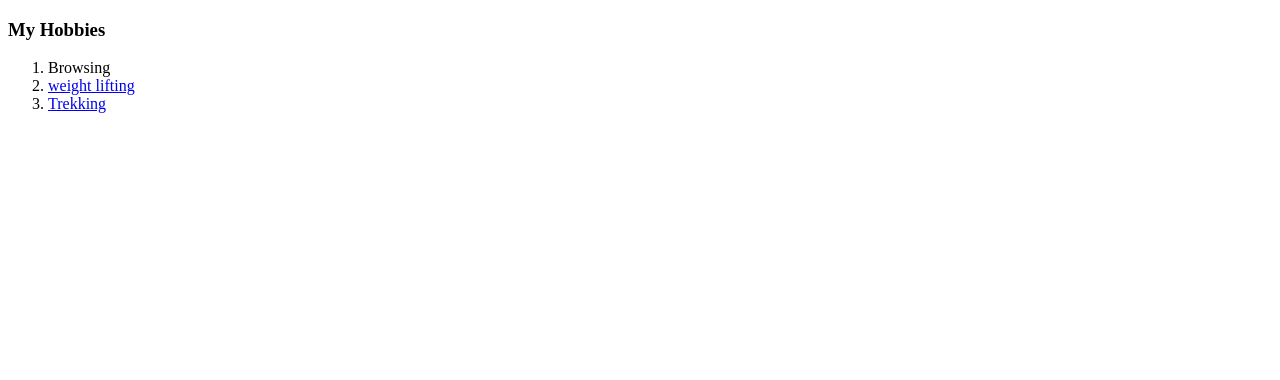
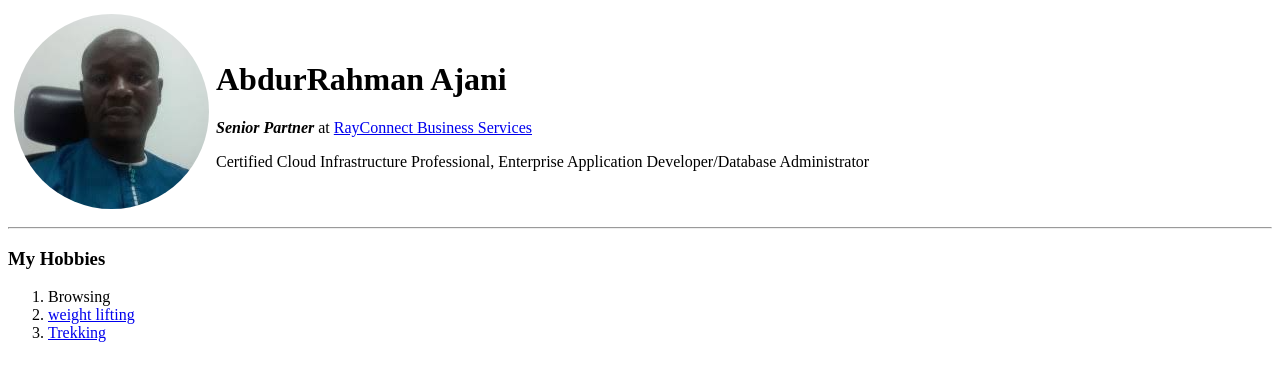
Before and after one commit to oloyeajani/cv, a plain HTML site: page hobbies.html in a window 1280 px wide. Drawn offline with Linux system fonts and the light colour scheme.

Commit message:
Add files via upload

```diff
--- a/hobbies.html
+++ b/hobbies.html
@@ -5,6 +5,17 @@
     <title>My Hobbies</title>
   </head>
   <body>
+    <table cellspacing="5">
+     <tr>
+      <td><img src="images/profile.png" alt="Abdulrahman's photo"></td>
+      <td>
+        <h1>AbdurRahman Ajani</h1>
+        <p><em><strong>Senior Partner</strong></em> at <a href="http://RayConnectBS.com">RayConnect Business Services</a></p>
+        <p>Certified Cloud Infrastructure Professional, Enterprise Application Developer/Database Administrator</p>
+      </td>
+     </tr>
+    </table>
+	<hr>
     <h3>My Hobbies</h3>
     <ol>
       <li>Browsing</li>
```
Also changed, not shown: ContactMe.html (+1 -1 lines).
